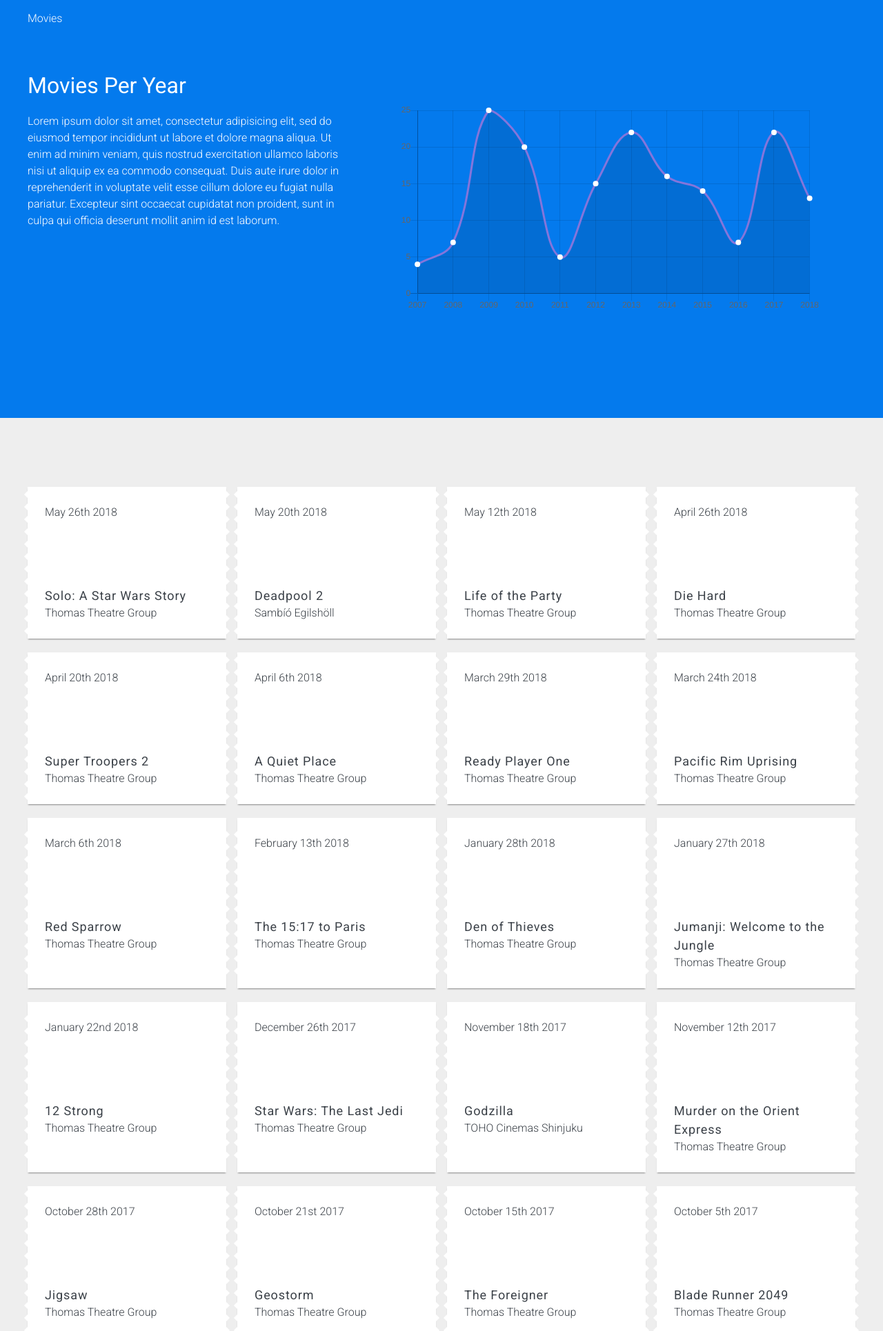
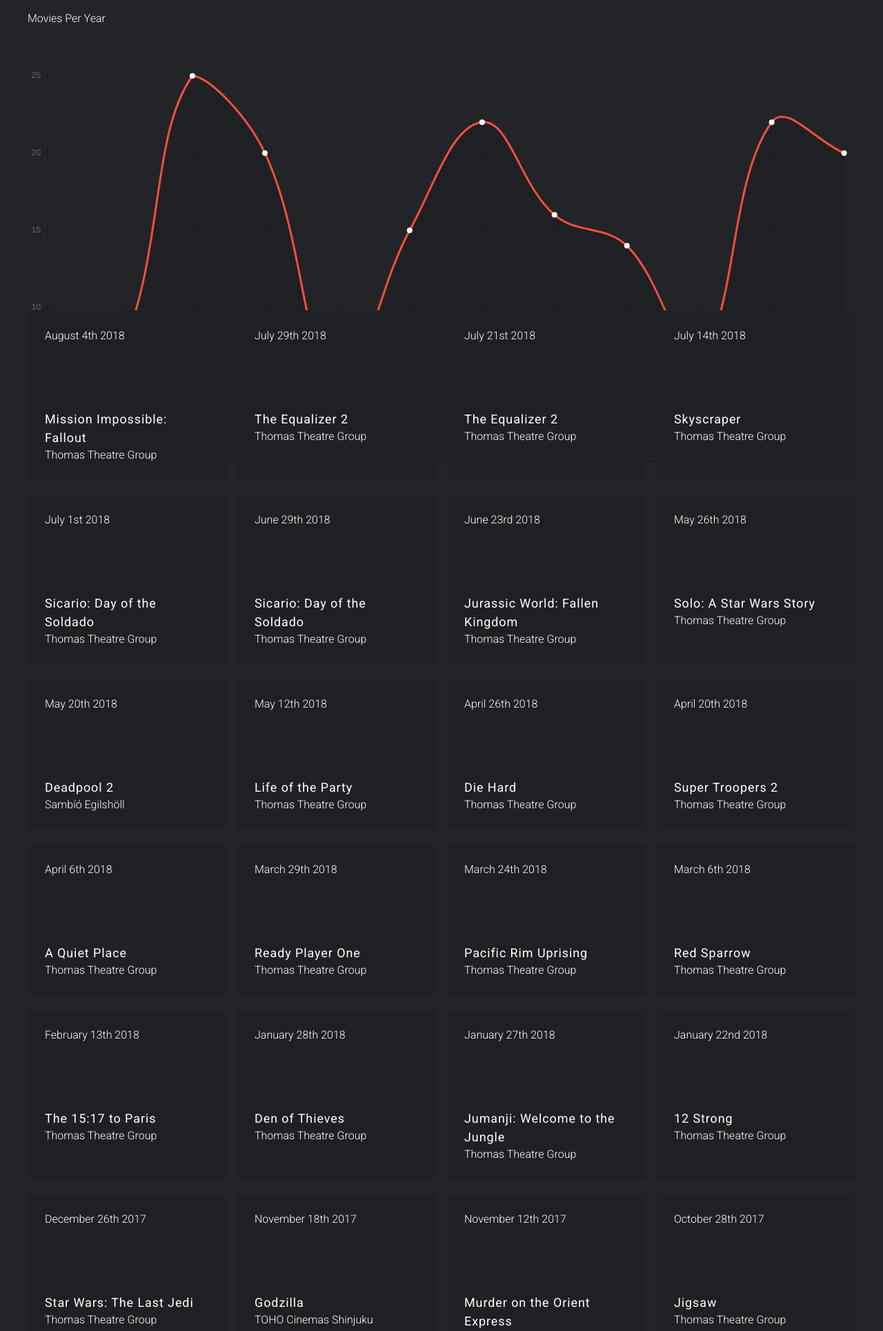
Before and after one commit to jacobproffer/movie-tickets, a PHP site: page / in a window 1280 px wide. Shown: the top 1930 px of the page at 69% size. Run offline with PHP 8.4, Linux system fonts and the light colour scheme; some libraries are stand-ins or nearby versions.

Commit message:
Work on styles

```diff
--- a/assets/scss/base/_general.scss
+++ b/assets/scss/base/_general.scss
@@ -27,7 +27,7 @@ body {
   position: relative;
   font-size: 16px;
   color: $white;
-  background: #eee;
+  background: #232428;
   line-height: 1.5;
   font-weight: 300;
   font-family: "Roboto", sans-serif;
--- a/assets/scss/layout/_header.scss
+++ b/assets/scss/layout/_header.scss
@@ -11,7 +11,7 @@
 
   &.unpinned,
   &.pinned {
-    background: $blue;
+    background-color: #232428;
     padding: 15px 0;
 
     h1 {
--- a/assets/scss/pages/_home.scss
+++ b/assets/scss/pages/_home.scss
@@ -5,26 +5,18 @@
 }
 
 .data {
-  background-color: $blue;
-  padding: 100px 0 100px;
-}
-
-.data__column__left {
-  @include make-flex(4, 10);
-}
-
-.data__column__right {
-  @include make-flex(6, 10);
+  padding: 100px 0 50px;
 }
 
 .data__chart {
-  padding: 50px;
+  @include size(100%, 300px);
+  position: relative;
 }
 
 .movies {
   position: relative;
   width: 100%;
-  padding: 100px 0;
+  padding: 0 0 50px;
 }
 
 .movies__tickets {
@@ -47,44 +39,11 @@
   margin-bottom: 20px;
 }
 
-.cut {
-  @include transform(translateY(-50%));
-  margin: 0;
-  padding: 0;
-  list-style: none;
-
-  li {
-    border-top: 5px solid transparent;
-    border-bottom: 5px solid transparent;
-
-    &:not(:first-child) {
-      margin-top: 8px;
-    }
-  }
-}
-
-.left-cut {
-  @include absolute(50%, auto, auto, 3px);
-
-  li {
-    border-right: 5px solid $white;
-  }
-}
-
-.right-cut {
-  @include absolute(50%, 3px, auto, auto);
-
-  li {
-    border-left: 5px solid $white;
-  }
-}
-
 .movies__ticket__content {
   @include size(100%);
   @include ratio(16, 8);
-  color: $black;
-  background-color: $white;
-  box-shadow: 0 2px 2px -1px #888;
+  color: $white;
+  background-color: #1F2023;
   padding: 25px;
 }
 
--- a/index.html
+++ b/index.html
@@ -35,22 +35,14 @@
     <!-- Header -->
     <header class="header">
       <div class="container container--wide">
-        <span>Movies</span>
+        <span>Movies Per Year</span>
       </div>
     </header>
     <!-- The Data -->
     <section class="data">
       <div class="container container--wide">
-        <div class="grid data__grid">
-          <div class="data__column__left">
-            <h1>Movies Per Year</h1>
-            <p>Lorem ipsum dolor sit amet, consectetur adipisicing elit, sed do eiusmod tempor incididunt ut labore et dolore magna aliqua. Ut enim ad minim veniam, quis nostrud exercitation ullamco laboris nisi ut aliquip ex ea commodo consequat. Duis aute irure dolor in reprehenderit in voluptate velit esse cillum dolore eu fugiat nulla pariatur. Excepteur sint occaecat cupidatat non proident, sunt in culpa qui officia deserunt mollit anim id est laborum.</p>
-          </div>
-          <div class="data__column__right">
-            <div class="data__chart">
-              <canvas id="chart" style="position: relative;"></canvas>
-            </div>
-          </div>
+        <div class="data__chart">
+          <canvas id="chart" style="position: relative;"></canvas>
         </div>
       </div>
     </section>
--- a/json/movies.json
+++ b/json/movies.json
@@ -1188,5 +1188,54 @@
     "data_date": 1527307200,
     "year": 2018,
     "theatre": "Thomas Theatre Group"
+  },
+  {
+    "title": "Jurassic World: Fallen Kingdom",
+    "genre": "Fantasy",
+    "data_date": 1529726400,
+    "year": 2018,
+    "theatre": "Thomas Theatre Group"
+  },
+  {
+    "title": "Sicario: Day of the Soldado",
+    "genre": "Thriller",
+    "data_date": 1530244800,
+    "year": 2018,
+    "theatre": "Thomas Theatre Group"
+  },
+  {
+    "title": "Sicario: Day of the Soldado",
+    "genre": "Thriller",
+    "data_date": 1530417600,
+    "year": 2018,
+    "theatre": "Thomas Theatre Group"
+  },
+  {
+    "title": "Skyscraper",
+    "genre": "Crime",
+    "data_date": 1531540800,
+    "year": 2018,
+    "theatre": "Thomas Theatre Group"
+  },
+  {
+    "title": "The Equalizer 2",
+    "genre": "Action",
+    "data_date": 1532145600,
+    "year": 2018,
+    "theatre": "Thomas Theatre Group"
+  },
+  {
+    "title": "The Equalizer 2",
+    "genre": "Action",
+    "data_date": 1532836800,
+    "year": 2018,
+    "theatre": "Thomas Theatre Group"
+  },
+  {
+    "title": "Mission Impossible: Fallout",
+    "genre": "Action",
+    "data_date": 1533355200,
+    "year": 2018,
+    "theatre": "Thomas Theatre Group"
   }
 ]
```
Also changed, not shown: assets/js/app.js (+3 -29 lines), dist/css/project-main.min.css, dist/js/app.min.js.
